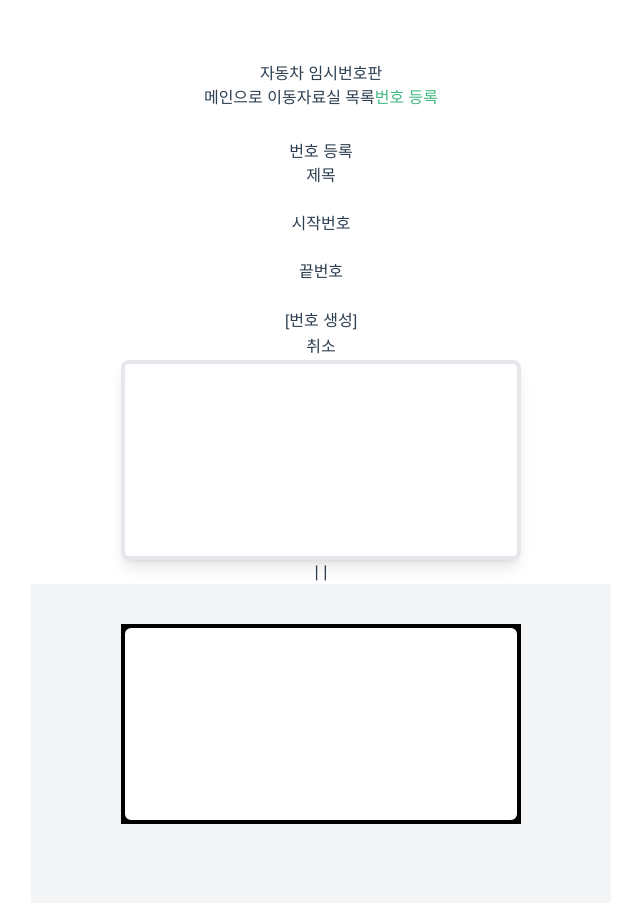
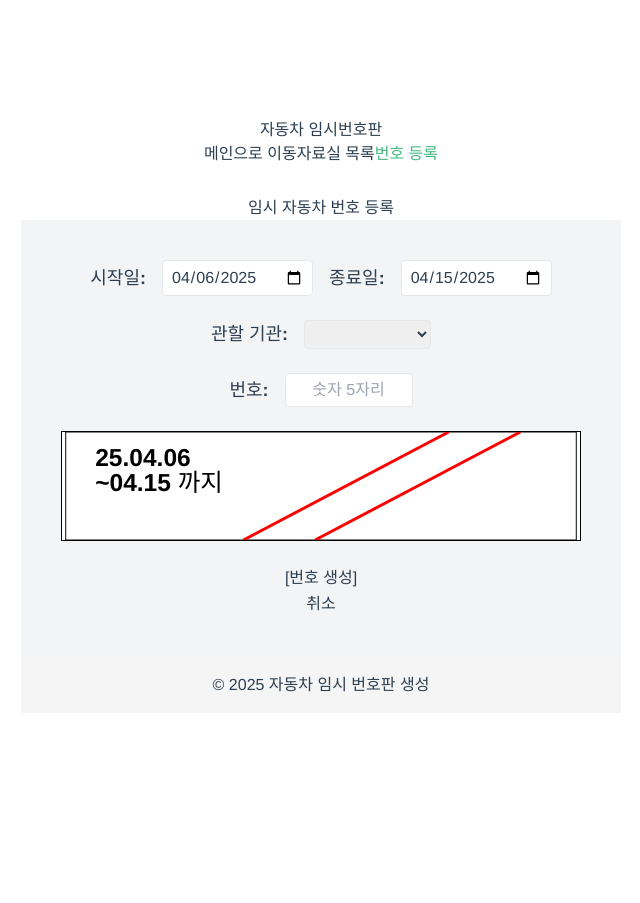
Before and after one commit to parkyoungmean/make-car-numbers, a Vue app: page /numberinsert in a window 1280 px wide. Shown: the top 903 px of the page, without its empty margins (319-959 px from the left). After the commit the page ends 800 px from the top, so only its background shows below. Built offline with nearby package versions, Linux system fonts and the light colour scheme.

Commit message:
1-2 make car number

```diff
--- a/src/views/NumberInsert.vue
+++ b/src/views/NumberInsert.vue
@@ -1,25 +1,91 @@
 <template>
   <div class="content">
-        <h2 class="title">번호 등록</h2>
+    <h2 class="title">임시 자동차 번호 등록</h2>
+    <!-- 5 -->
     <form @submit.prevent="submitForm">
-            <div class="field">
-                <label for="" class="label">제목</label>
-                <div class="control">
-                    <input type="text" class="input" v-model="data.regionText" required />
+      <div class="flex flex-col items-center p-10 bg-gray-100 space-y-6">
+        <!-- 시작일 & 종료일 선택기 -->
+        <div class="flex space-x-4 items-center">
+          <label class="text-lg font-semibold">시작일:</label>
+          <input
+            type="date"
+            v-model="startDateInput"
+            @change="updateStart"
+            class="border px-2 py-1 rounded"
+          />
+          <label class="text-lg font-semibold">종료일:</label>
+          <input
+            type="date"
+            v-model="endDateInput"
+            @change="updateEnd"
+            class="border px-2 py-1 rounded"
+          />
         </div>
+
+        <!-- 관할 기관 드롭다운 -->
+        <div class="flex items-center space-x-4">
+          <label class="text-lg font-semibold">관할 기관:</label>
+          <select v-model="data.authority" class="border px-2 py-1 rounded">
+            <option value="화성시장">화성시장</option>
+            <option value="서울특별시장">서울특별시장</option>
+            <option value="부산광역시장">부산광역시장</option>
+            <option value="경기도지사">경기도지사</option>
+            <option value="제주도지사">제주도지사</option>
+          </select>
         </div>
-            <div class="field">
-                <label for="" class="label">시작번호</label>
-                <div class="control">
-                    <input type="text" class="input" v-model="data.firstNumber" required />
+
+        <!-- 번호 입력 -->
+        <div class="flex space-x-4 items-center">
+          <label class="text-lg font-semibold">번호:</label>
+          <input
+            type="text"
+            v-model="data.startNumber"
+            maxlength="5"
+            class="border px-2 py-1 rounded w-32 text-center"
+            placeholder="숫자 5자리"
+          />
         </div>
-            </div>
-            <div class="field">
-                <label for="" class="label">끝번호</label>
-                <div class="control">
-                    <input type="text" class="input" v-model="data.lastNumber" required />
-                </div>
-            </div>
+
+        <!-- 임시운행번호판 SVG -->
+        <svg
+          viewBox="0 0 520 110"
+          xmlns="http://www.w3.org/2000/svg"
+          class="w-[520px] h-[110px] border border-black bg-white"
+        >
+        <!-- 외곽 테두리 -->
+        <rect x="0" y="0" width="520" height="110" fill="white" stroke="black" />
+
+          <!-- 대각선 선 두 줄 -->
+    <svg class="absolute top-0 left-0 w-full h-full">
+      <line x1="181" y1="110" x2="390" y2="0" stroke="red" stroke-width="3" />
+      <line x1="254" y1="110" x2="463" y2="0" stroke="red" stroke-width="3" />
+    </svg>
+
+          <!-- 날짜 영역 -->
+          <text x="30" y="35" font-size="25" font-weight="bold" fill="black">
+            {{ formattedStartDate }}
+          </text>
+          <text x="30" y="60" font-size="25" font-weight="bold" fill="black">
+            ~{{ formattedEndDate }} 까지
+          </text>
+          <text x="35" y="90" font-size="27" font-weight="bold" fill="black">
+            {{ data.authority }}
+          </text>
+
+          <!-- 숫자 번호 -->
+          <text
+            x="325"
+            y="90"
+            font-size="100"
+            font-weight="bold"
+            text-anchor="middle"
+            fill="black"
+            letter-spacing="8"
+            font-family="Arial, sans-serif"
+          >
+            {{ data.startNumber }}
+          </text>
+        </svg>
         <div class="field is-grouped">
           <div class="control">
             <button class="button is-link">[번호 생성]</button>
@@ -28,88 +94,60 @@
             <button type="button" class="button" @click="goToMain">취소</button>
           </div>
         </div>
+      </div>
     </form>
-
-        <!-- 01 tailwind -->
-        <!-- 번호판 -->
-        <div class="flex justify-center">
-        <div
-        class="relative w-[400px] h-[200px] flex flex-col items-center justify-center rounded-lg border-4 shadow-lg"
-        >
-            <!-- 지역 및 문자 -->
-            <span class="absolute top-6 left-6 text-[30px] font-bold tracking-wide">{{ data.regionText }}</span>
-
-            <!-- 번호 -->
-            <span class="text-[65px] font-bold tracking-wide">{{ data.firstNumber }}</span>
-        </div>
-        </div>
-
-        {{ data.regionText }} | {{ data.firstNumber }} | {{ data.lastNumber }}
-        <!-- 2 -->
-        <div class="flex justify-center p-10 bg-gray-100">
-            <svg :width="plateWidth" :height="plateHeight" viewBox="0 0 400 200">
-            <!-- 번호판 배경 -->
-            <rect x="0" y="0" width="400" height="200" fill="white" stroke="black" stroke-width="8" rx="10" ry="10"/>
-
-            <!-- 지역 또는 한글 문자 -->
-            <text x="50" y="70" font-size="40" font-weight="bold" fill="black">{{ data.regionText }}</text>
-
-            <!-- 숫자 부분 -->
-            <text x="100" y="150" font-size="70" font-weight="bold" fill="black">{{ data.firstNumber }}</text>
-            </svg>
-        </div>
-
-        <!-- 3 -->
-        <div class="flex justify-center p-10 bg-gray-100">
-            <svg
-            viewBox="0 0 335 155"
-            width="500"
-            height="230"
-            xmlns="http://www.w3.org/2000/svg"
-            class="rounded border shadow-md"
-            >
-            <!-- 배경 -->
-            <rect width="335" height="155" fill="white" stroke="black" stroke-width="4" rx="10" />
-
-            <!-- '임시' 텍스트 -->
-            <text x="20" y="40" font-size="28" font-weight="bold" fill="black">{{ data.regionText }}</text>
-
-            <!-- 차량 번호 -->
-            <text x="167" y="90" font-size="40" font-weight="bold" text-anchor="middle" fill="black">
-                {{ data.firstNumber }}
-            </text>
-
-            <!-- 유효기간 -->
-            <!-- <text x="167" y="135" font-size="16" text-anchor="middle" fill="black">
-                {{ validUntil }}까지
-            </text> -->
-            </svg>
-        </div>
   </div>
 </template>
 
 <script setup>
-import { ref } from 'vue'
+import { ref } from "vue";
 /* import { useNumberStore } from '../store/numberStore'; */
-import { useRouter } from 'vue-router';
+import { useRouter } from "vue-router";
 /* const numberStore = useNumberStore(); */
 const router = useRouter();
 const data = ref({
-    regionText: '', firstNumber: '', lastNumber: '',
+  authority: "",
+  firstNumber: "",
+  lastNumber: "",
 });
-const plateWidth = 400;
-const plateHeight = 200;
+
+const validUntil = ref("2025-04-30");
+
+// 날짜 입력용 값 (HTML date input에 사용)
+const dateInput = ref("2025-04-30");
+
+// 날짜 변경 시 유효기간 갱신
+const updateDate = () => {
+  validUntil.value = formatDate(dateInput.value);
+};
+
+/* 5 */
+const startDateInput = ref("2025-04-06");
+const endDateInput = ref("2025-04-15");
+
+const formattedStartDate = ref("25.04.06");
+const formattedEndDate = ref("04.15");
+
+const formatDate = (dateStr, short = false) => {
+  const [yyyy, mm, dd] = dateStr.split("-");
+  return short ? `${mm}.${dd}` : `${yyyy.slice(2)}.${mm}.${dd}`;
+};
+
+const updateStart = () => {
+  formattedStartDate.value = formatDate(startDateInput.value);
+};
+const updateEnd = () => {
+  formattedEndDate.value = formatDate(endDateInput.value, true);
+};
 
 const submitForm = async () => {
   const formData = new FormData();
-    formData.append('region', data.value.regionText);
-    formData.append('first', data.value.firstNumber);
-    formData.append('last', data.value.lastNumber);
+  formData.append("region", data.value.authority);
+  formData.append("first", data.value.firstNumber);
+  formData.append("last", data.value.lastNumber);
   /* await numberStore.insertData(formData); */
-}
-
+};
 </script>
 
 <style scoped>
-
 </style>
```
Lines whose indentation alone changed are shown as unchanged.
